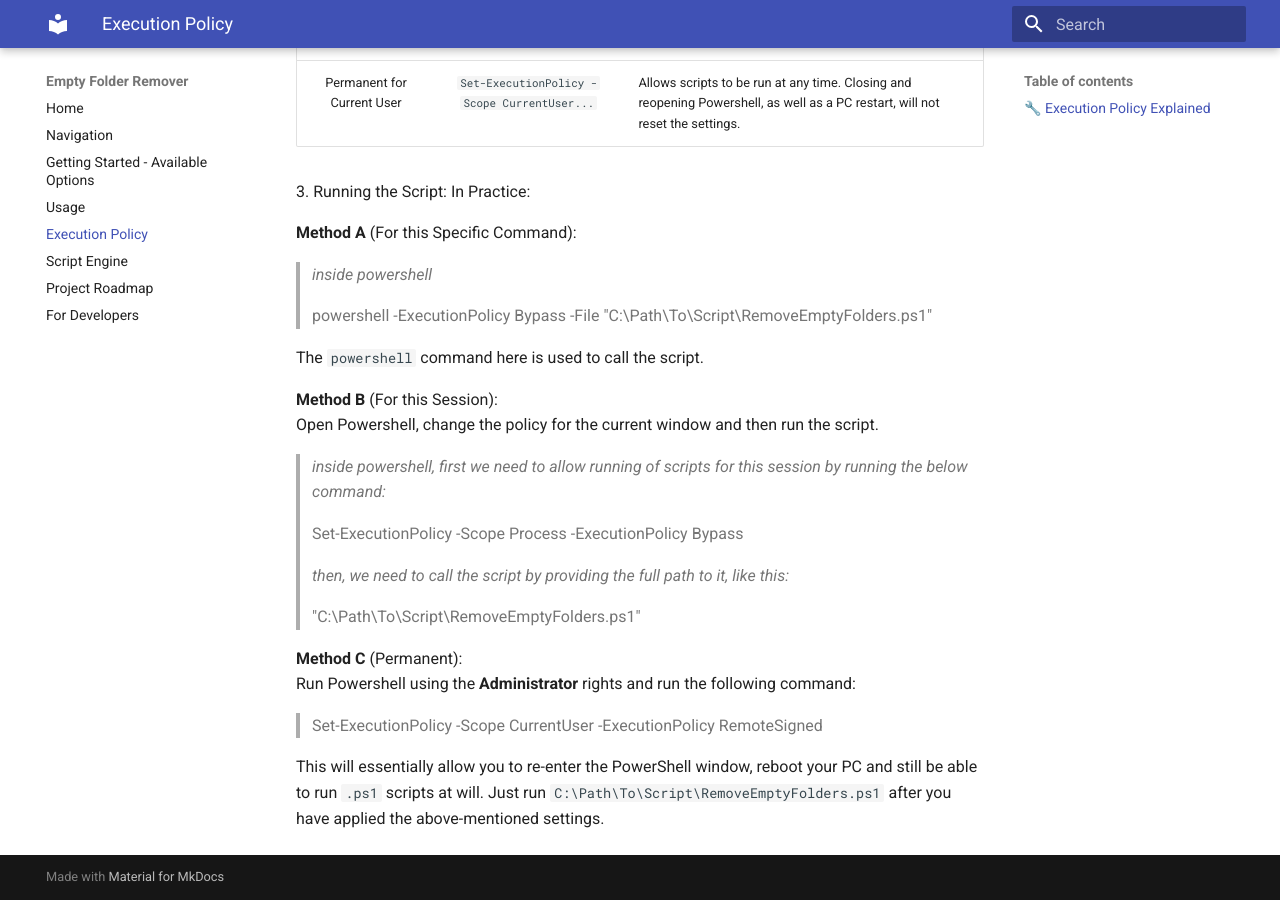
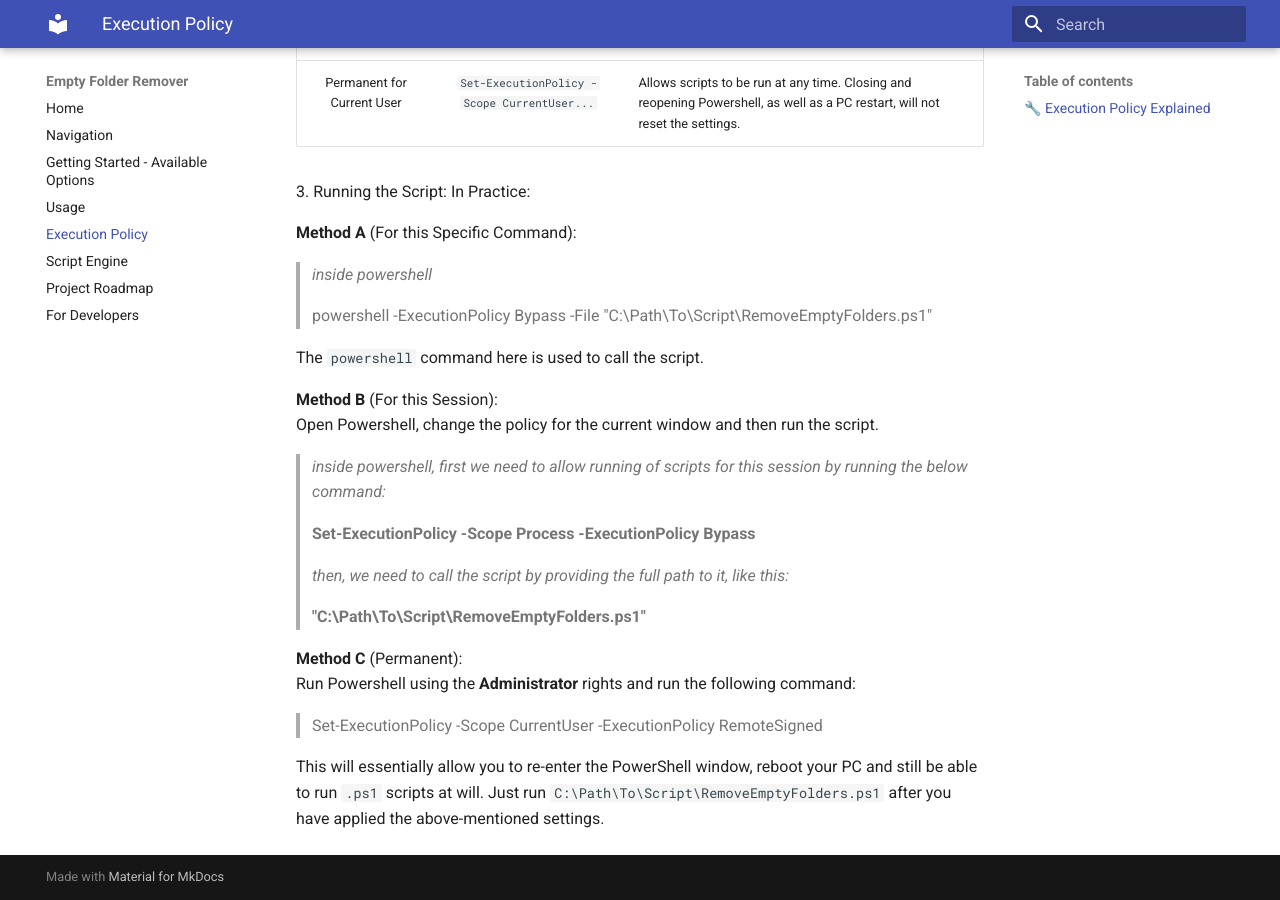
Before and after one commit to joremika/ef.remover, an MkDocs documentation site: the page built from docs/execution-policy.md, in a window 1280 px wide and 900 px high, scrolled down 591 px. Built offline with MkDocs 1.6.1 and Material for MkDocs 9.7.7, drawn with Linux system fonts in a browser that asks for light colours.

Commit message:
fixed formatting

```diff
--- a/docs/execution-policy.md
+++ b/docs/execution-policy.md
@@ -26,12 +26,12 @@ The `powershell` command here is used to call the script.
 Open Powershell, change the policy for the current window and then run the script.
 > _inside powershell, first we need to allow running of scripts for this session by running the below command:_
 >
-> Set-ExecutionPolicy -Scope Process -ExecutionPolicy Bypass
+> **Set-ExecutionPolicy -Scope Process -ExecutionPolicy Bypass**
 >
 >
 > _then, we need to call the script by providing the full path to it, like this:_
 >
-> "C:\Path\To\Script\RemoveEmptyFolders.ps1"
+> **"C:\Path\To\Script\RemoveEmptyFolders.ps1"**
 
 **Method C** (Permanent):
 Run Powershell using the **Administrator** rights and run the following command:
```
Also changed, not shown: site/execution-policy/index.html, site/search/search_index.json.
